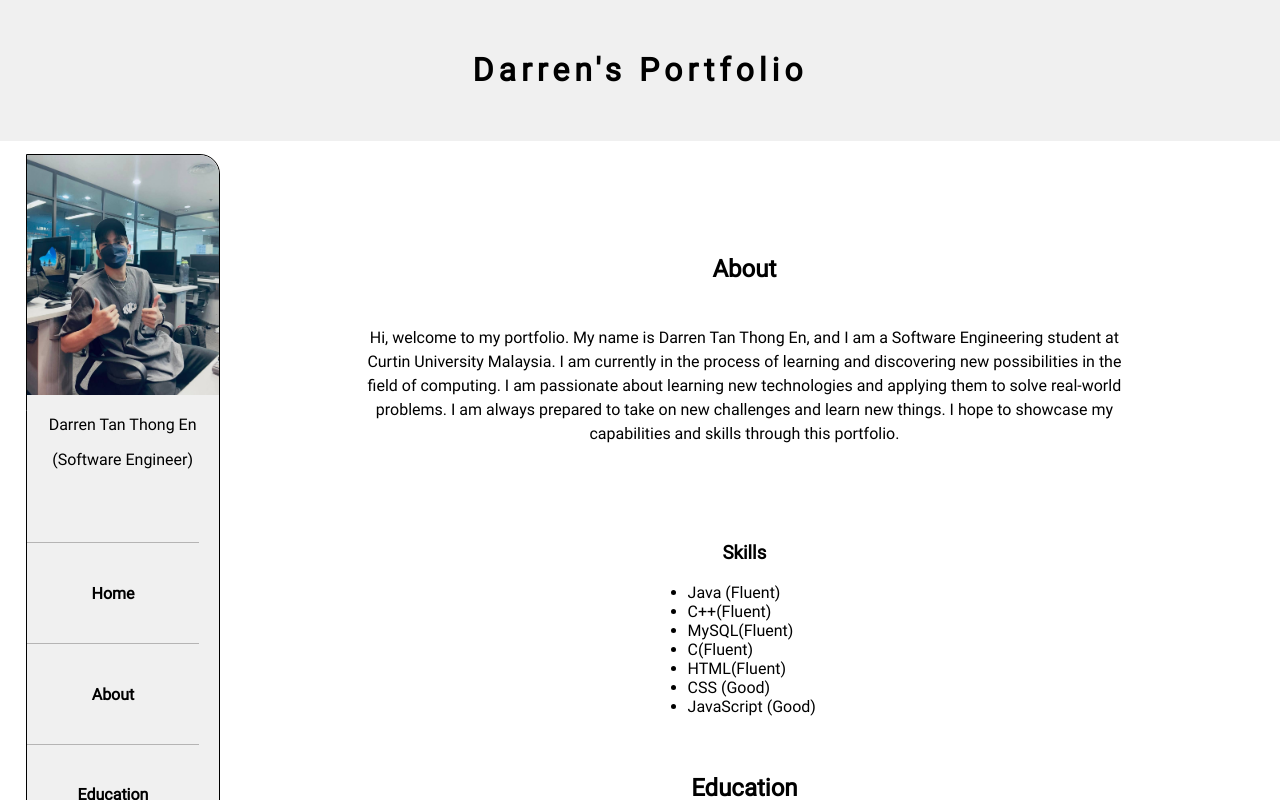
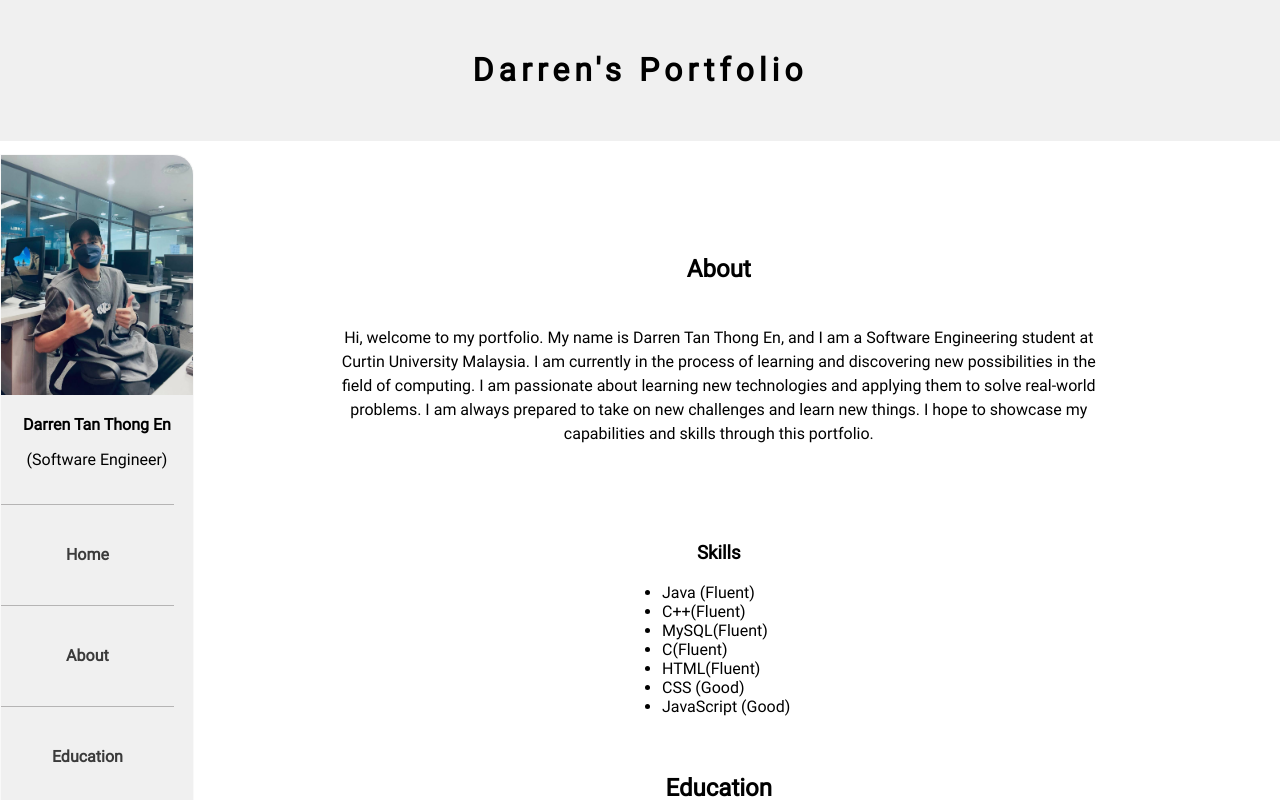
Before and after one commit to darren2581/WebsiteTesting1, a Next.js app: page / in a window 1280 px wide. Built offline with nearby package versions, Linux system fonts and the light colour scheme.

Commit message:
Update globals.css

```diff
--- a/app/globals.css
+++ b/app/globals.css
@@ -24,13 +24,11 @@ header{
 
 #sidebar{
   margin-top: 1%;
-  margin-left: 2%;
   float: left;
   width: 15%;
-  /* height: 100%; */
   visibility: visible;
   background-color: #f0f0f0;
-  border: 1px solid #000000;
+  border: 1px solid #f9f9f9;
   border-top-right-radius: 20px;
   border-bottom-right-radius: 20px;
   position: -webkit-sticky; /* For Safari */
@@ -45,7 +43,11 @@ header{
 }
 
 .profile{
-  padding-bottom: 30%;
+  padding-bottom: 10%;
+}
+
+.role{
+  font-weight: bold;
 }
 
 .nav{
@@ -61,7 +63,7 @@ header{
 
 a{
   text-decoration: none;
-  color: #000000;
+  color: rgb(59, 59, 59);
 }
 
 div.nav:hover{
@@ -183,8 +185,41 @@ legend{
   }
 }
 
-@media only screen and (max-width: 1200px){
+/*landscape mobile*/
+@media only screen and (max-width: 932px){
+  header{
+    width: 100%;
+  }
+
   #sidebar{
-    /* height: -20%; */
+      display: none;
+  }
+
+  .content{
+    float: left;
+    padding: 4% 4% 0% 4%;
+    width: 90%;
+  }
+
+  h2{
+    padding-top: 10%;
+  }
+
+  .profileMobile{
+    display: block;
+  }
+
+  ul{
+    width: 50%;
+  }
+
+  .education{
+    width: 90%;
   }
 }
+
+@media only screen and (max-width: 1200px){
+  /* #sidebar{
+    height: -20%;
+  } */
+}
```
